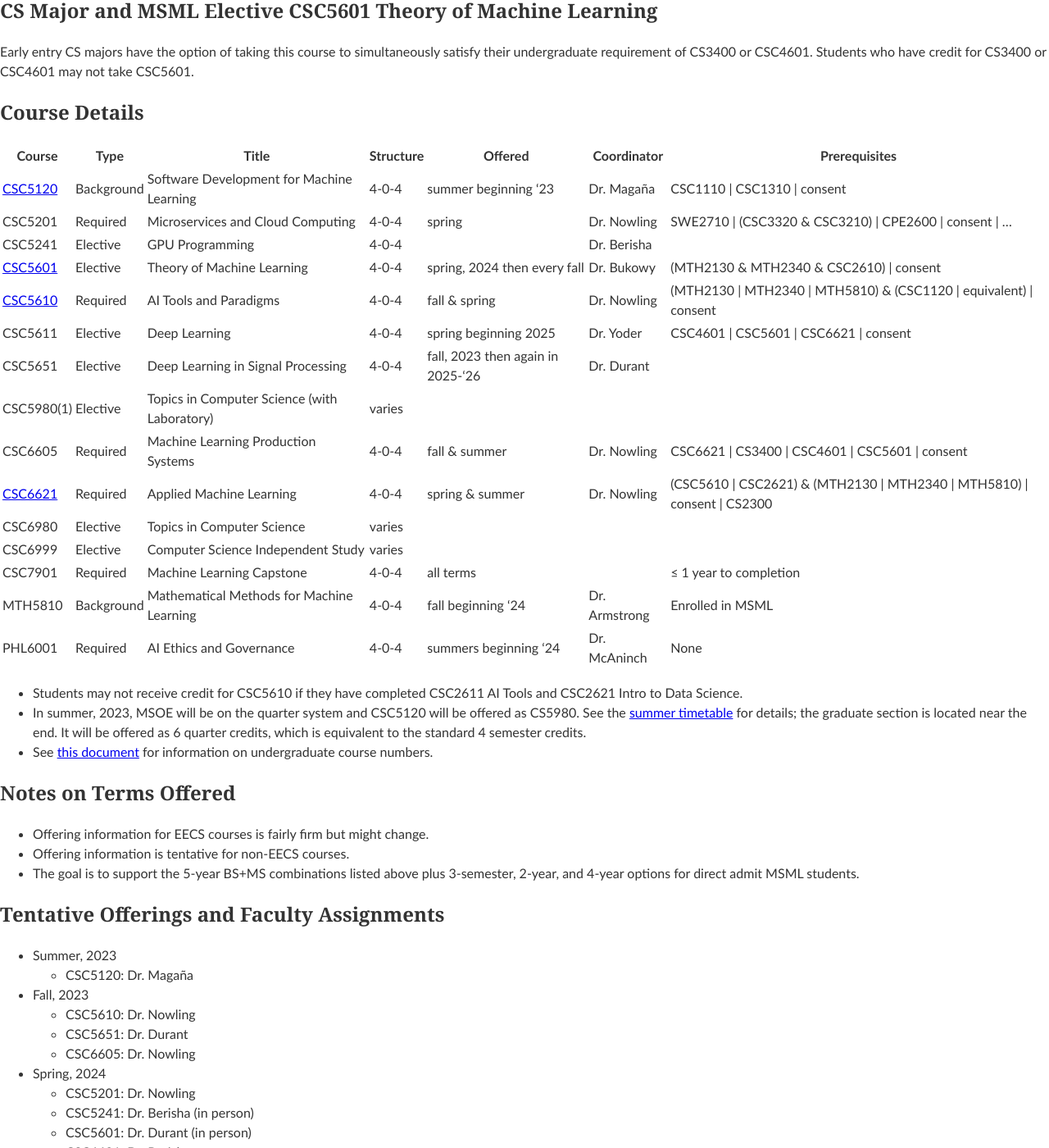
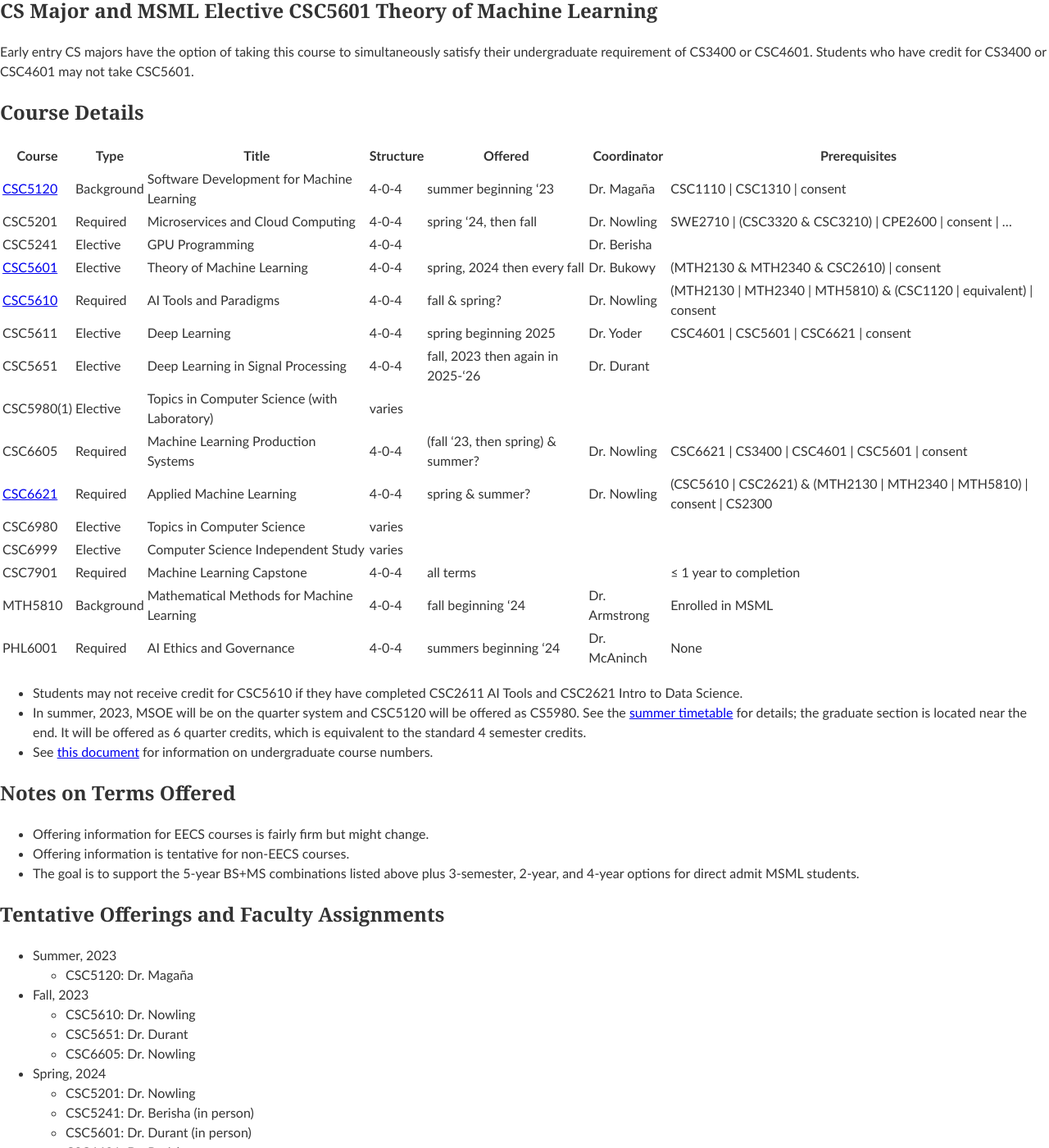
Before and after one commit to edurant/edurant.github.io, a Jekyll site: the page built from advising/msml.md, in a window 1280 px wide and 1400 px high, scrolled down 3040 px. Shown: the whole window at 82% size. Built offline with Jekyll 4.4.1, drawn with Linux system fonts in a browser that asks for light colours; our own code applies the rules of GitHub Pages for plain Markdown files; some of the changed text lies outside the part shown.

Commit message:
MSML planned offerings update

```diff
--- a/advising/msml.md
+++ b/advising/msml.md
@@ -108,15 +108,15 @@ Early entry CS majors have the option of taking this course to simultaneously sa
 Course | Type | Title | Structure | Offered | Coordinator | Prerequisites
 --- | --- | --- | --- | --- | ---
 [CSC5120](https://catalog.msoe.edu/preview_course_nopop.php?catoid=30&coid=38606) | Background | Software Development for Machine Learning | 4-0-4 | summer beginning '23 | Dr. Magaña | CSC1110 &#124; CSC1310 &#124; consent
-CSC5201 | Required | Microservices and Cloud Computing | 4-0-4 | spring | Dr. Nowling | SWE2710 &#124; (CSC3320 &amp; CSC3210) &#124; CPE2600 &#124; consent &#124; …
+CSC5201 | Required | Microservices and Cloud Computing | 4-0-4 | spring '24, then fall | Dr. Nowling | SWE2710 &#124; (CSC3320 &amp; CSC3210) &#124; CPE2600 &#124; consent &#124; …
 CSC5241 | Elective | GPU Programming | 4-0-4 | | Dr. Berisha
 [CSC5601](https://catalog.msoe.edu/preview_course_nopop.php?catoid=30&coid=38389) | Elective | Theory of Machine Learning | 4-0-4 | spring, 2024 then every fall | Dr. Bukowy | (MTH2130 &amp; MTH2340 &amp; CSC2610) &#124; consent
-[CSC5610](https://catalog.msoe.edu/preview_course_nopop.php?catoid=30&coid=38207) | Required | AI Tools and Paradigms | 4-0-4 | fall &amp; spring | Dr. Nowling | (MTH2130 &#124; MTH2340 &#124; MTH5810) &amp; (CSC1120 &#124; equivalent) &#124; consent
+[CSC5610](https://catalog.msoe.edu/preview_course_nopop.php?catoid=30&coid=38207) | Required | AI Tools and Paradigms | 4-0-4 | fall &amp; spring? | Dr. Nowling | (MTH2130 &#124; MTH2340 &#124; MTH5810) &amp; (CSC1120 &#124; equivalent) &#124; consent
 CSC5611 | Elective | Deep Learning | 4-0-4 | spring beginning 2025 | Dr. Yoder | CSC4601 &#124; CSC5601 &#124; CSC6621 &#124; consent
 CSC5651 | Elective | Deep Learning in Signal Processing | 4-0-4 | fall, 2023 then again in 2025-&lsquo;26 | Dr. Durant
 CSC5980(1) | Elective | Topics in Computer Science (with Laboratory) | varies
-CSC6605 | Required | Machine Learning Production Systems | 4-0-4 | fall &amp; summer | Dr. Nowling | CSC6621 &#124; CS3400 &#124; CSC4601 &#124; CSC5601 &#124; consent
-[CSC6621](https://catalog.msoe.edu/preview_course_nopop.php?catoid=30&coid=38208) | Required | Applied Machine Learning | 4-0-4 | spring &amp; summer | Dr. Nowling | (CSC5610 &#124; CSC2621) &amp; (MTH2130 &#124; MTH2340 &#124; MTH5810) &#124; consent &#124; CS2300
+CSC6605 | Required | Machine Learning Production Systems | 4-0-4 | (fall '23, then spring) &amp; summer? | Dr. Nowling | CSC6621 &#124; CS3400 &#124; CSC4601 &#124; CSC5601 &#124; consent
+[CSC6621](https://catalog.msoe.edu/preview_course_nopop.php?catoid=30&coid=38208) | Required | Applied Machine Learning | 4-0-4 | spring &amp; summer? | Dr. Nowling | (CSC5610 &#124; CSC2621) &amp; (MTH2130 &#124; MTH2340 &#124; MTH5810) &#124; consent &#124; CS2300
 CSC6980 | Elective | Topics in Computer Science | varies
 CSC6999 | Elective | Computer Science Independent Study | varies
 CSC7901 | Required | Machine Learning Capstone | 4-0-4 | all terms | | ≤ 1 year to completion
@@ -149,12 +149,12 @@ PHL6001 | Required | AI Ethics and Governance | 4-0-4 | summers beginning &lsquo
   * CSC5120: TBD
   * PHL6001: Dr. McAninch (7-week subterm 1)
 * Fall, 2024
+  * CSC5201: TBD
   * CSC5610: TBD
   * CSC5980 (Topics: Reinforcement Learning) (*tentative*): Dr. Kedziora
-  * CSC6605: TBD
   * …
 * Spring, 2025
-  * CSC5201: TBD
   * CSC5611: TBD
+  * CSC6605: TBD
   * CSC6621: TBD
   * …
```
